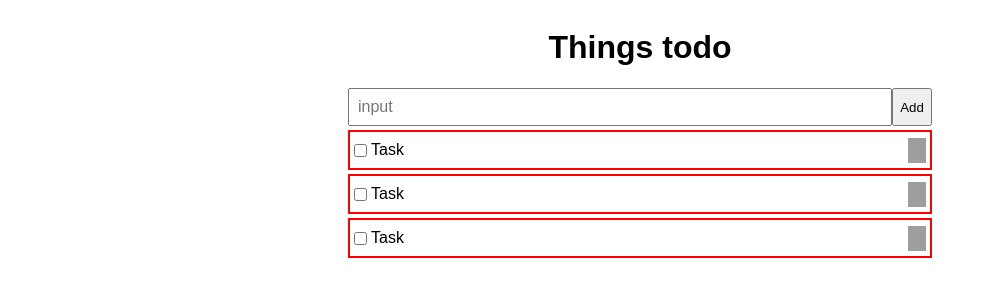
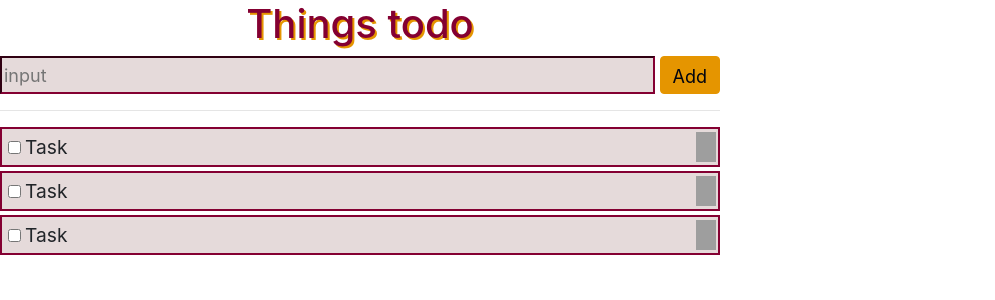
Before and after one commit to EthanSchoen/todo-react, a React (Vite) app: page / in a window 1280 px wide. Shown: the top 300 px of the page, without its empty margins (0-995 px from the left). Built offline with nearby package versions, Linux system fonts and the light colour scheme; grey boxes are pictures that could not be loaded.

Commit message:
added bootstrap, some more css

```diff
--- a/package.json
+++ b/package.json
@@ -18,7 +18,9 @@
     "typescript": "^4.1.2"
   },
   "dependencies": {
+    "bootstrap": "^4.5.3",
     "react": "^17.0.1",
+    "react-bootstrap": "^1.4.0",
     "react-dom": "^17.0.1"
   }
 }
--- a/src/NewTask.tsx
+++ b/src/NewTask.tsx
@@ -1,10 +1,11 @@
 import React from 'react';
+import Button from 'react-bootstrap/Button';
 
 const NewTask = () => {
   return (
     <div id="newtask">
       <input placeholder="input" type="text" />
-      <button type="button">Add</button>
+      <Button>Add</Button>
     </div>
   );
 };
--- a/src/index.html
+++ b/src/index.html
@@ -3,11 +3,11 @@
   <head>
     <meta charset="UTF-8" />
     <meta name="viewport" content="width=device-width, initial-scale=1.0" />
-    <link rel="stylesheet" href="./styles.css" />
     <title>todo</title>
   </head>
   <body>
     <div id="root">Render Failed</div>
+    <link rel="stylesheet" href="./styles.css" />
     <script src="./index.tsx"></script>
   </body>
 </html>
--- a/src/index.tsx
+++ b/src/index.tsx
@@ -1,12 +1,14 @@
 import React from 'react';
 import ReactDOM from 'react-dom';
-import NewTask from './newTask';
+import NewTask from './NewTask';
 import List from './List';
+import 'bootstrap/dist/css/bootstrap.min.css';
 
 const Application = () => (
   <div>
     <h1>Things todo</h1>
     <NewTask />
+    <hr />
     <List />
   </div>
 );
--- a/src/styles.css
+++ b/src/styles.css
@@ -1,30 +1,51 @@
-html,
-* {
-  box-sizing: border-box;
+:root {
+  --main-bg-color: #e5dada;
+  --main-txt-color: #02040f;
+  --hightlight-1: #002642;
+  --hightlight-2: #840032;
+  --hightlight-3: #e59500;
 }
 
 h1 {
   text-align: center;
+  color: var(--hightlight-2);
+  text-shadow: 2px 2px var(--hightlight-3);
 }
 
-body,
-input {
+body {
   font: caption;
-  padding: 0.5em;
   margin: auto;
-  max-width: 600px;
+  max-width: 45em;
+  background-color: var(--hightlight-1);
+  color: var(--main-txt-color);
 }
 
-#newtask * {
-  display: inline;
+#newtask {
+  height: 38px;
+  display: flex;
+  align-items: stretch;
+  margin-bottom: 0.5em;
 }
 
 #newtask button {
-  width: 40px;
-  height: 38px;
+  font-size: large;
+  background-color: var(--hightlight-3);
+  border-color: var(--hightlight-3);
+  color: var(--main-txt-color);
 }
+
 #newtask input {
-  width: calc(100% - 40px);
+  background-color: var(--main-bg-color);
+  border-color: var(--hightlight-2);
+  color: var(--main-txt-color);
+  font-size: large;
+  flex-grow: 1;
+  margin-right: 0.25em;
+}
+
+hr {
+  border: 0.1em dashed var(--hightlight-3);
+  margin: 0.5em 0 0.5em 0;
 }
 
 ul {
@@ -33,10 +54,8 @@ ul {
 }
 
 li {
-  list-style: none;
-  list-style-position: outside;
-  border: 2px solid red;
-  padding: 0.25em;
+  background-color: var(--main-bg-color);
+  box-shadow: 0px 0px 0px 2px var(--hightlight-2) inset;
   margin-top: 0.25em;
   width: 100%;
   height: 40px;
@@ -46,18 +65,18 @@ li {
 
 li .complete {
   justify-content: flex-start;
-  margin-right: 0.25em;
+  margin: 0 0.25em 0 0.5em;
 }
 
 li div {
   flex-grow: 1;
   justify-content: flex-start;
+  font-size: larger;
 }
 
 .menu {
-  height: 25px;
-  width: 18px;
-  padding: 0;
-  margin: 0;
+  height: 30px;
+  width: 20px;
   justify-content: flex-end;
+  margin-right: 0.25em;
 }
```
Also changed, not shown: 1 other file (tests, documents, lock files or other folders).
